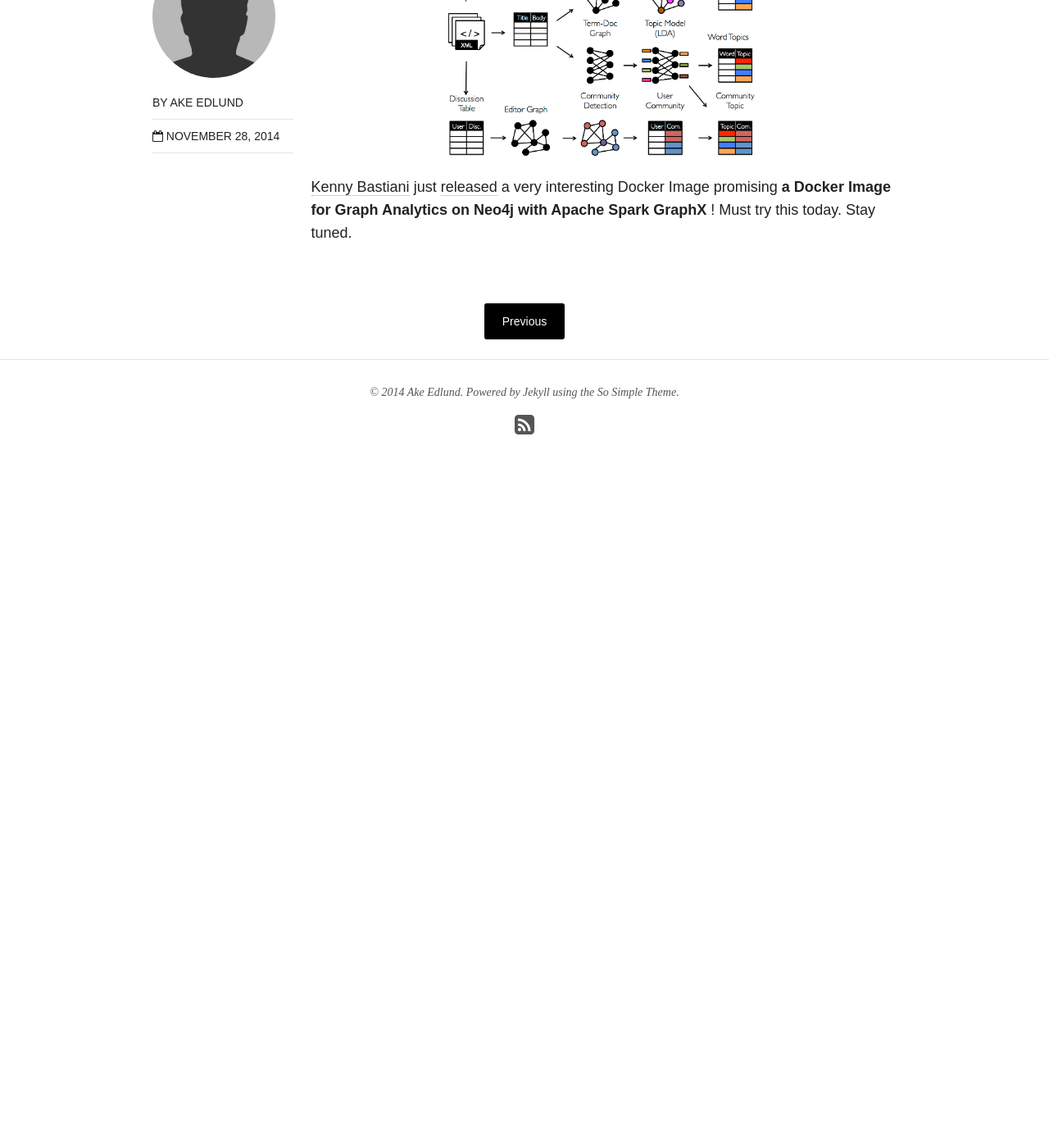
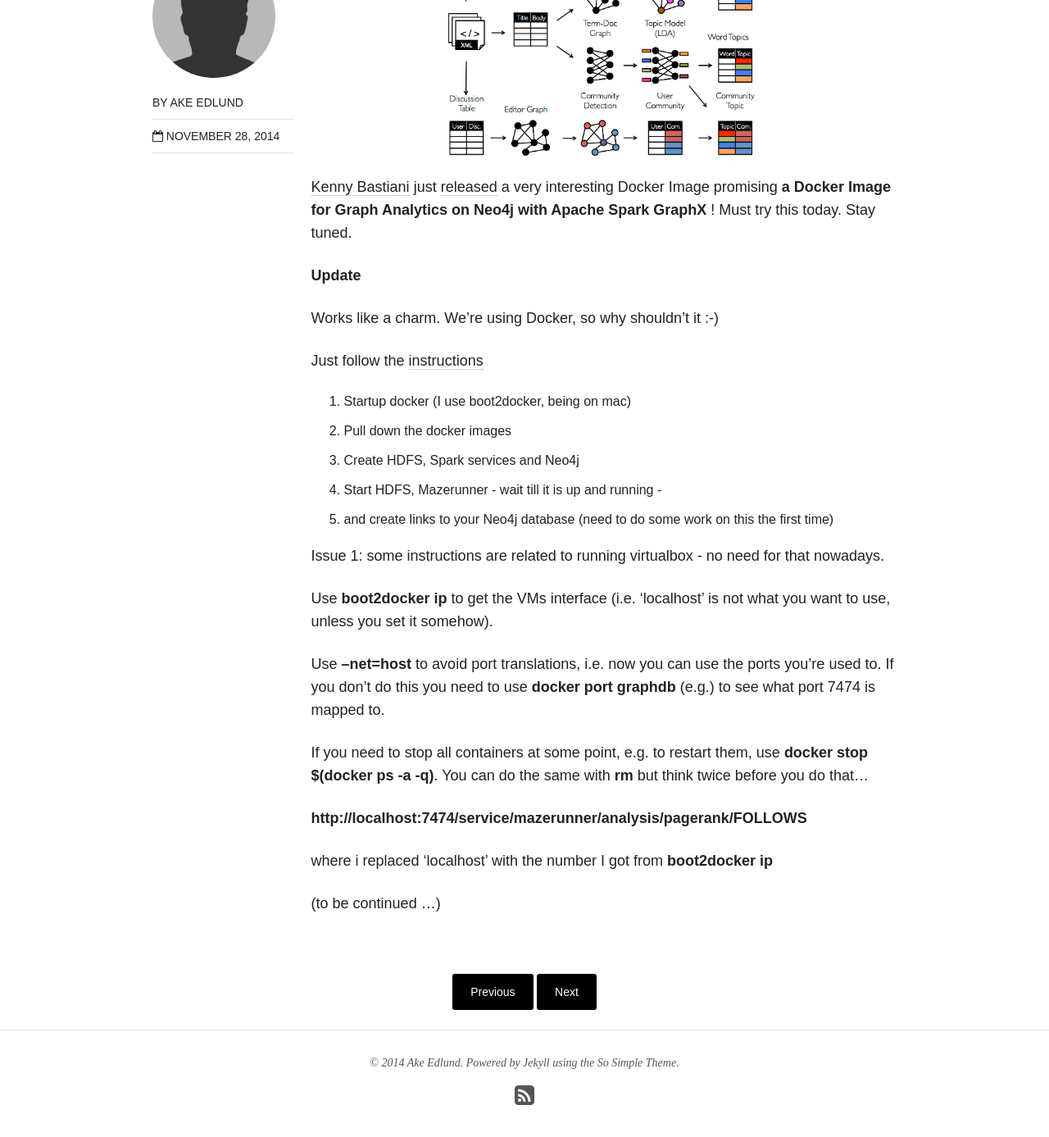
Before and after one commit to akeed/akeed.github.io, a Jekyll site: the page built from _posts/blog/2014-11-28-docker-with-graphx-and-neo4j-testing.markdown, in a window 1280 px wide and 1400 px high, scrolled down 723 px. Shown: the top 1387 px of the window at 82% size. Built offline with Jekyll 4.4.1, drawn with Linux system fonts in a browser that asks for light colours; nearby versions of some CDN libraries; before the commit the page ends 1353 px from its top, so only the background shows below that.

```diff
--- a/_posts/blog/2014-11-28-docker-with-graphx-and-neo4j-testing.markdown
+++ b/_posts/blog/2014-11-28-docker-with-graphx-and-neo4j-testing.markdown
@@ -16,6 +16,31 @@ date: 2014-11-28T08:56:27+01:00
 
 [Kenny Bastiani][bastiani] just [released][bastiani-nov28-2014] a very interesting Docker Image promising **a Docker Image for Graph Analytics on Neo4j with Apache Spark GraphX** ! Must try this today. Stay tuned.
 
+**Update**
+
+Works like a charm. We're using Docker, so why shouldn't it :-)
+
+Just follow the [instructions][bastiani-nov28-2014]
+
+1. Startup docker (I use boot2docker, being on mac)
+2. Pull down the docker images
+3. Create HDFS, Spark services and Neo4j
+4. Start HDFS, Mazerunner - wait till it is up and running -
+5. and create links to your Neo4j database (need to do some work on this the first time)
+
+Issue 1: some instructions are related to running virtualbox - no need for that nowadays.
+
+Use **boot2docker ip** to get the VMs interface (i.e. 'localhost' is not what you want to use, unless you set it somehow).
+
+Use **--net=host** to avoid port translations, i.e. now you can use the ports you're used to. If you don't do this you need to use **docker port graphdb** (e.g.) to see what port 7474 is mapped to.
+
+If you need to stop all containers at some point, e.g. to restart them, use **docker stop $(docker ps -a -q)**. You can do the same with **rm** but think twice before you do that...
+
+**http://localhost:7474/service/mazerunner/analysis/pagerank/FOLLOWS**
+
+where i replaced 'localhost' with the number I got from **boot2docker ip**
+
+(to be continued ...)
 
 [bastiani]: http://www.kennybastani.com
 
```
Also changed, not shown: _posts/blog/2014-11-28-godatadriven-at-shug-spotify.md (added, +17 -0 lines).
